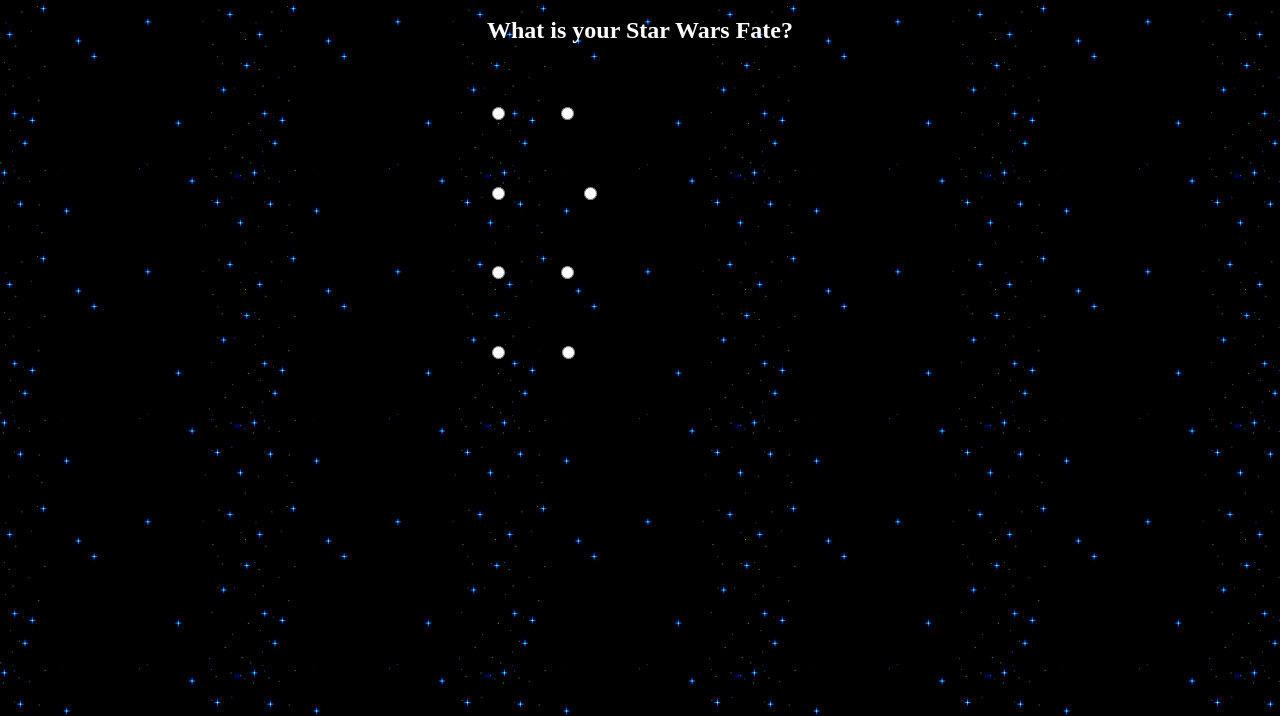
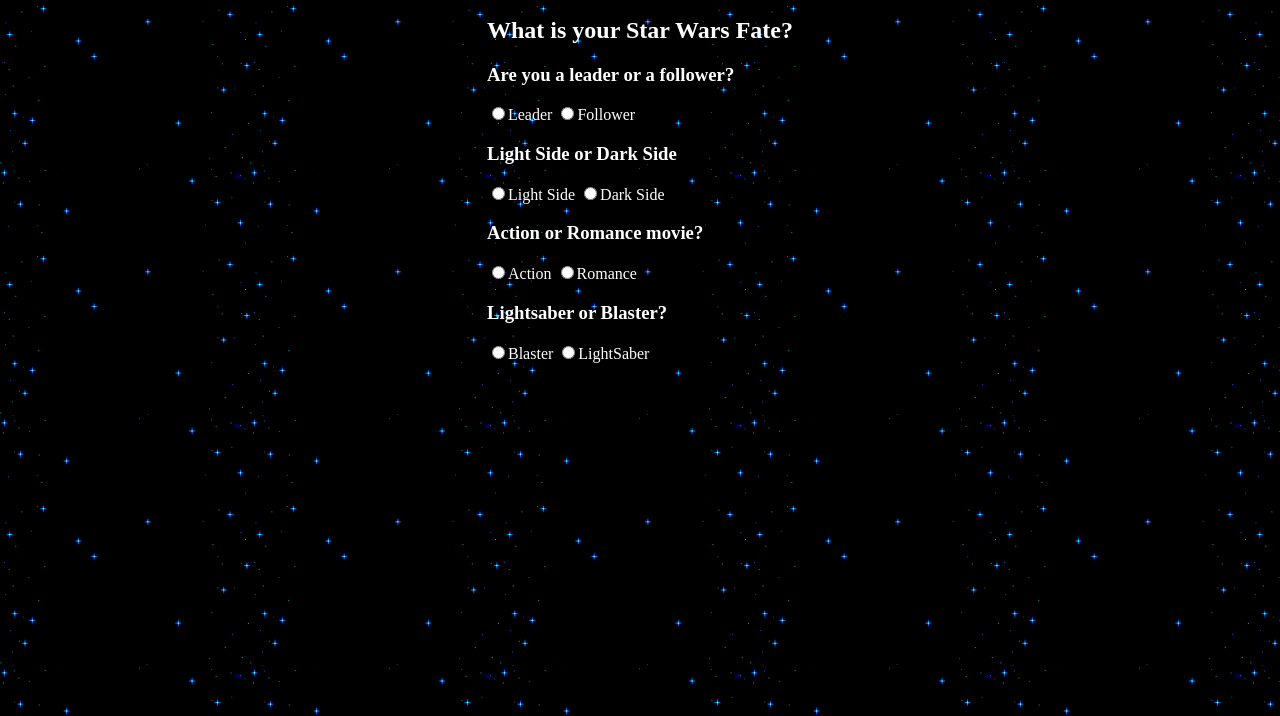
Before and after one commit to LeslieABorst/Star-Wars-Fate, a website: page public/index.html in a window 1280 px wide. Both pictures are taken after a click on the button "Start Quiz". Shown: the part 84-800 px from the top of the page. Drawn offline with nearby package versions, Linux system fonts and the light colour scheme; some packages are replaced by stand-ins of ours.

Commit message:
finalproject

```diff
--- a/public/components/main/main.html
+++ b/public/components/main/main.html
@@ -2,23 +2,27 @@
     <img src="assets/images/farfaraway.png" alt="a long time ago in a galaxy far far away" title="star wars">
     <button ng-click="$ctrl.quizStart()" class="btnstart">Start Quiz</button>
 </div>
-<div ng-show="!$ctrl.letmesee">
-    <h2 style="color: #FFFFFF;">What is your Star Wars Fate?</h2>
-    <div>
+<div ng-show="!$ctrl.letmesee" class="questions">
+    <h2>What is your Star Wars Fate?</h2>
+
+    <div id="lead" class="leader">
         <h3>Are you a leader or a follower?</h3>
         <input type="radio">Leader</input>
         <input type="radio">Follower</input>
     </div>
+
     <div>
         <h3>Light Side or Dark Side</h3>
         <input type="radio">Light Side</input>
         <input type="radio">Dark Side</input>
     </div>
+
     <div>
-        <h3>Action or Romace movie?</h3>
+        <h3>Action or Romance movie?</h3>
         <input type="radio">Action</input>
         <input type="radio">Romance</input>
     </div>
+
     <div>
         <h3>Lightsaber or Blaster?</h3>
         <input type="radio">Blaster</input>
--- a/public/styles.css
+++ b/public/styles.css
@@ -45,3 +45,31 @@
     margin: 5%;
     border-radius: 5px;
 }
+
+.questions {
+    color: white;
+}
+
+
+/*slide in questions-------------------------*/
+/*#lead {
+    background: black;
+    transform: translateX(-100%);
+    -webkit-transform: translateX(-100%);
+}
+
+.leader {
+    animation: slide-in 0.5s forwards;
+    -webkit-animation: slide-in 0.5s forwards;
+}
+
+
+
+@keyframes slide-in {
+    100% { transform: translateX(0%); }
+}
+
+@-webkit-keyframes slide-in {
+    100% { -webkit-transform: translateX(0%); }
+}*/
+/*------------------------------------------*/
```
